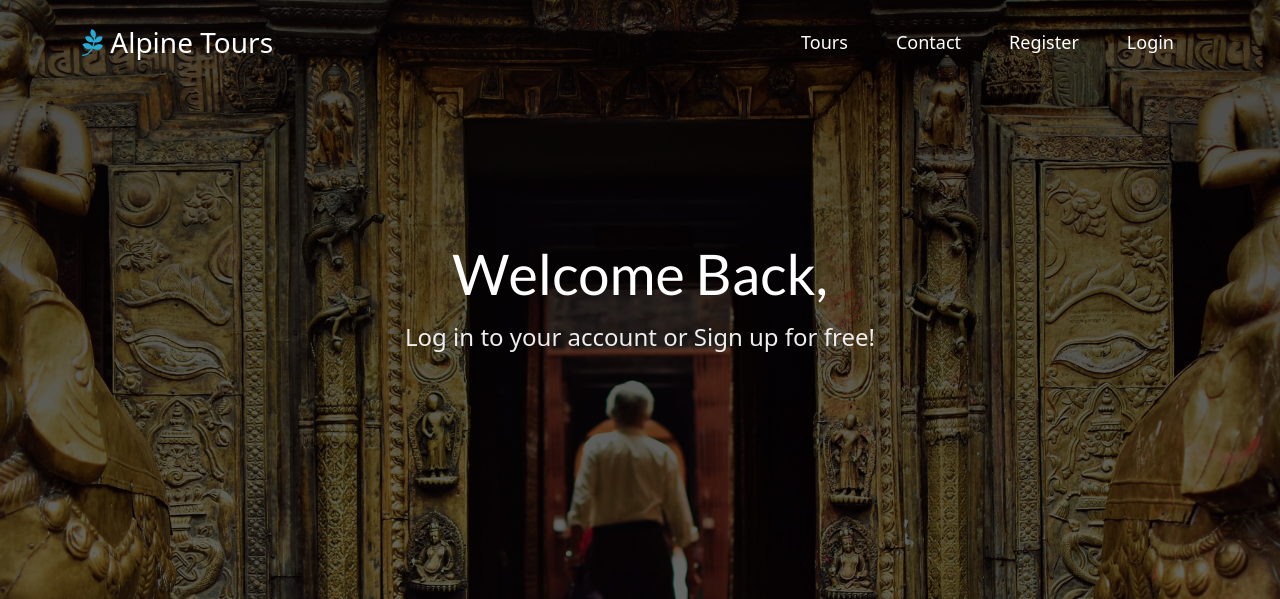
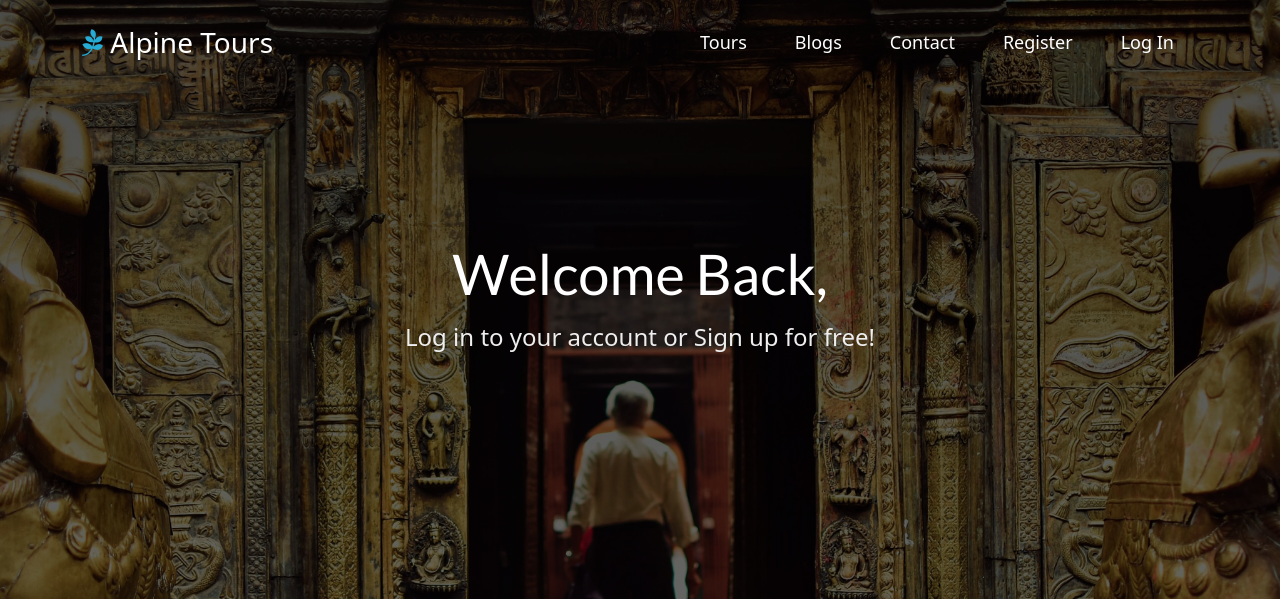
Before and after one commit to sherchansachin/alpine-tours, a Django app: page /accounts/login/ in a window 1280 px wide. Shown: the top 599 px of the page. Run offline with Django 3.2, Linux system fonts and the light colour scheme; some libraries are stand-ins or nearby versions.

Commit message:
added routing and nav link

```diff
--- a/templates/base.html
+++ b/templates/base.html
@@ -21,7 +21,7 @@
     <!-- navigation -->
     <nav class="navbar fixed-top navbar-expand-lg navbar-dark py-3">
         <div class="container">
-          <a class="navbar-brand" href="#"> <i class="fab fa-pagelines" style="color:#26abd4;"></i> Alpine Tours</a>
+          <a class="navbar-brand" href="{% url 'index' %}"> <i class="fab fa-pagelines" style="color:#26abd4;"></i> Alpine Tours</a>
           <button class="navbar-toggler" type="button" data-bs-toggle="collapse" data-bs-target="#navbarSupportedContent" aria-controls="navbarSupportedContent" aria-expanded="false" aria-label="Toggle navigation">
             <span class="navbar-toggler-icon"></span>
           </button>
@@ -31,21 +31,24 @@
                 <a class="nav-link px-4" href="{% url 'packages' %}">Tours</a>
               </li>
               <li class="nav-item">
+                <a class="nav-link px-4" href="#">Blogs</a>
+              </li>
+              <li class="nav-item">
                 <a class="nav-link  px-4" href="#">Contact</a>
               </li>
               {% if user.is_authenticated %}
                 <li class="nav-item">
-                <a class="nav-link px-4">Hello, {{ user.username }}!</a>
+                  <a class="nav-link px-4" href="{% url 'logout' %}">Logout</a>
                 </li>
                 <li class="nav-item">
-                <a class="nav-link px-4" href="{% url 'logout' %}">Logout</a>
+                  <a class="nav-link px-4"><i class="fas fa-user"></i> {{ user.username }}</a>
                 </li>
                 {% else %}
                 <li class="nav-item">
                   <a class="nav-link px-4" href="{% url 'register' %}">Register</a>
                 </li>
                 <li class="nav-item">
-                <a class="nav-link px-4" href="{% url 'login' %}">Login</a>
+                  <a class="nav-link log-btn px-4" href="{% url 'login' %}">Log In</a>
                 </li>
                 {% endif %}
             </ul>
--- a/templates/messages.html
+++ b/templates/messages.html
@@ -1,7 +1,7 @@
  <!-- flash message -->
     {% if messages %}
         {% for message in messages%}
-            <div class="alert py-2 mb-3 alert-{{ message.tags }}">
+            <div class="alert py-2 alert-{{ message.tags }}">
                 {{ message }}
             </div>
         {% endfor %}
```
Lines whose indentation alone changed are shown as unchanged.
